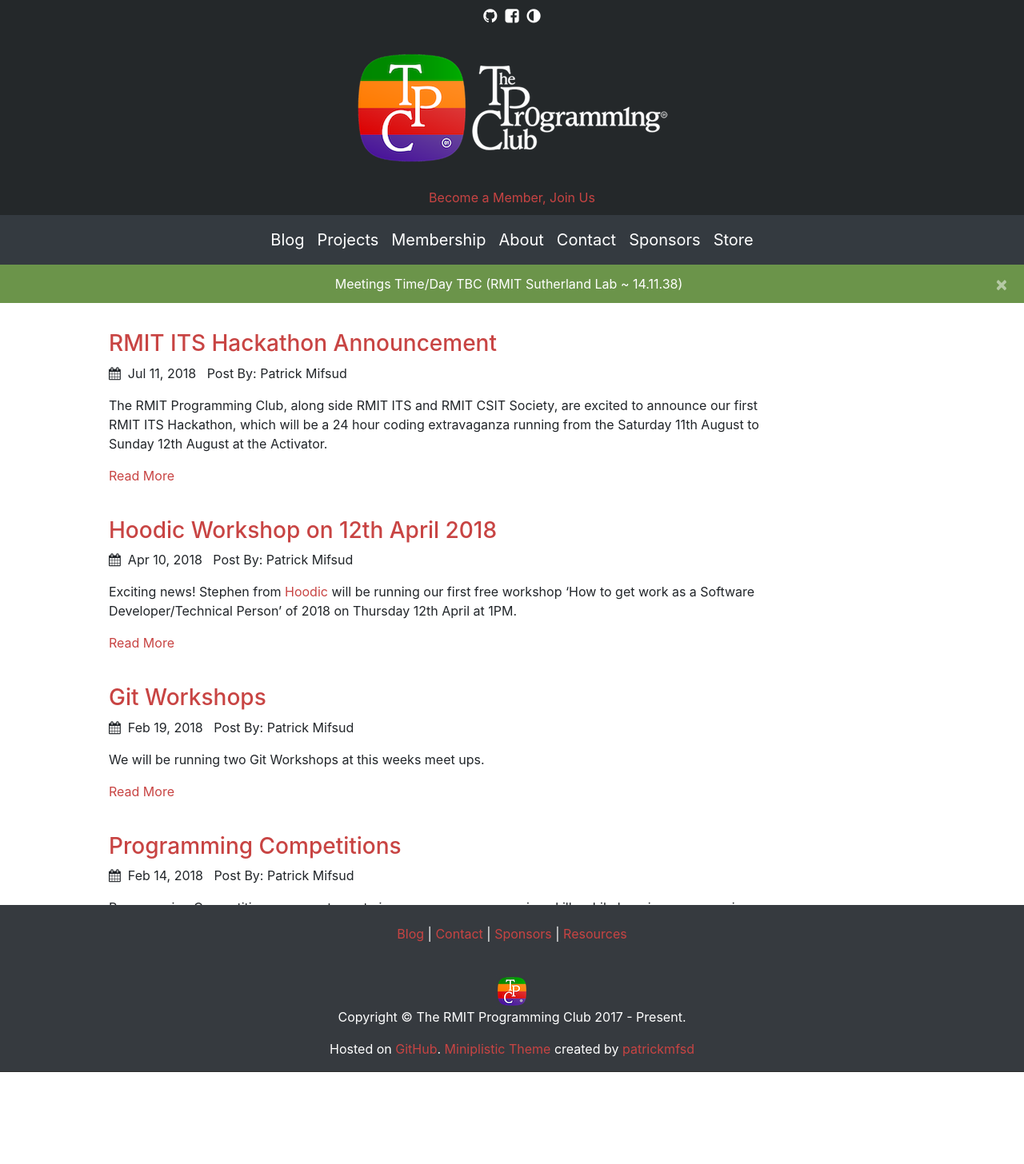
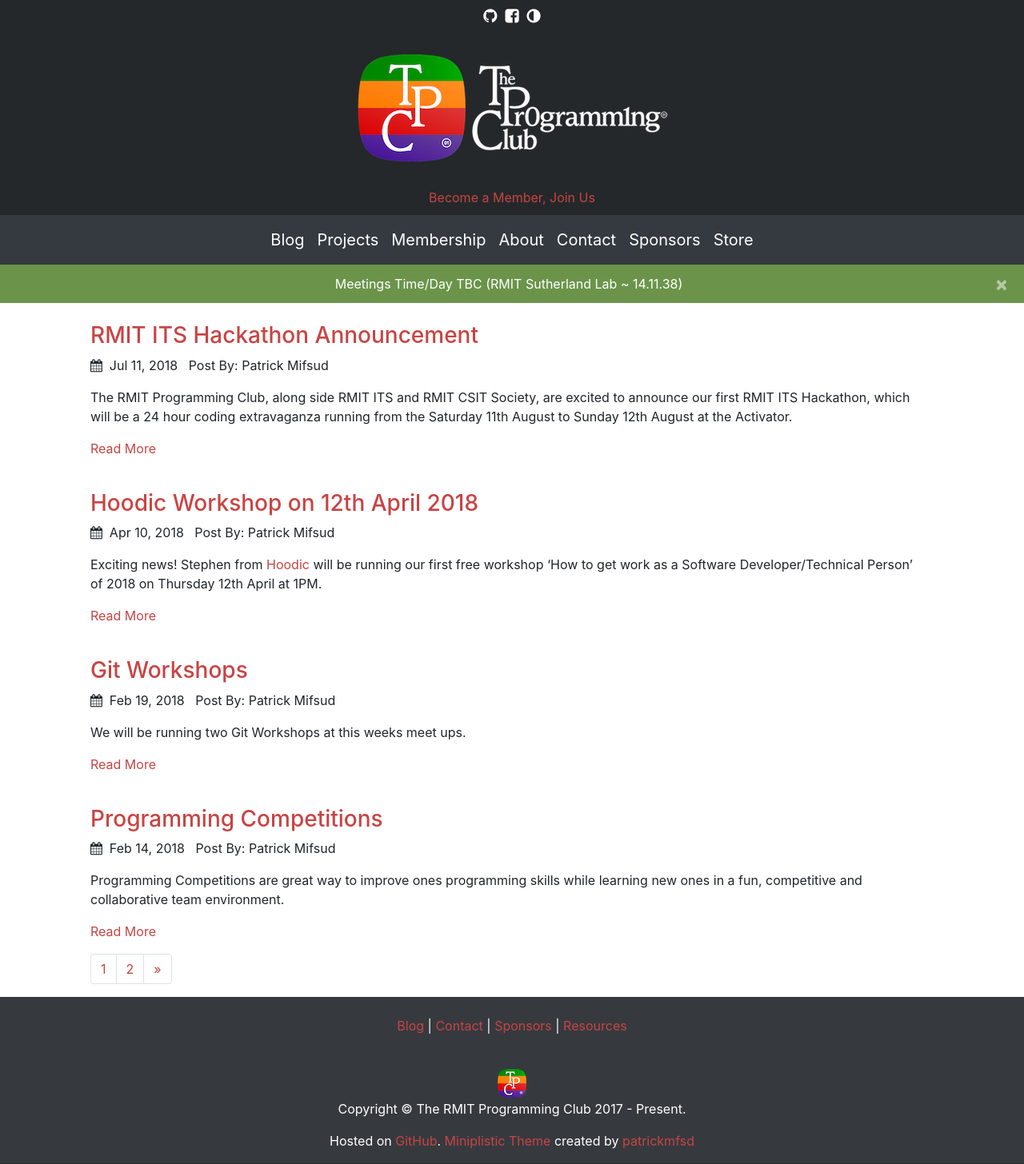
Before and after one commit to rmit-programming-club/rmit-programming-club.github.io, a Jekyll site: the page built from index.html, in a window 1280 px wide. Shown: the whole page at 80% size. Built offline with Jekyll 4.4.1, drawn with Linux system fonts in a browser that asks for light colours; nearby versions of some CDN libraries; the list of posts is cut into pages by our own code; before the commit the page ends 1341 px from its top, so only the background shows below that.

Commit message:
Revert "Footer now stays at the bottom"
This reverts commit 9130a1e9765c1b8d9be6d17904741f1e14dc239d.

```diff
--- a/_layouts/default.html
+++ b/_layouts/default.html
@@ -2,23 +2,15 @@
 <html>
   {% include head.html %}
   <body>
-	  <div id="wrapper">
-		<div id="header">
     {% include header.html %}
-		</div>
-		<div id="content">
 	<!-- Content -->
     <div class="row animated fadeIn bodycontent">
-				<div class="col-md-10">
+	    <div>
 			{{ content }}
 	    </div>
     </div>
-		</div>
-		<div id="footer">
     <div class="col-md-12">
     	{% include footer.html %}
-		    </div>
-		</div>
     </div>
     	{% include include_js.html %}
   </body>
--- a/_sass/_site.scss
+++ b/_sass/_site.scss
@@ -13,29 +13,6 @@
 body {
 	margin:0;
 }
-
-html,
-body {
-   margin:0;
-   padding:0;
-   height:100%;
-}
-
-#wrapper {
-   min-height:100%;
-   position:relative;
-}
-
-#content {
-   padding:10px;
-   padding-bottom:60px;   /* Height of the footer */
-}
-
-#footer {
-   position:absolute;
-   bottom:0;
-   width: 100%;
- }
 
 .navbar-toggler {
      outline: none !important;
```
Lines whose indentation alone changed are shown as unchanged.
